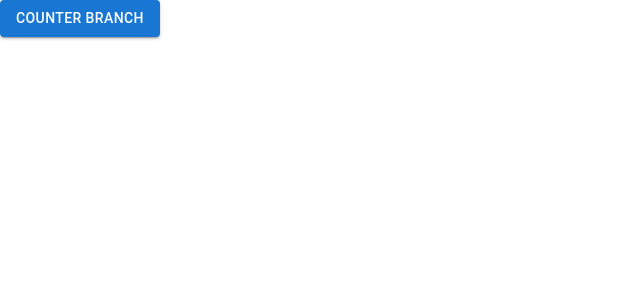
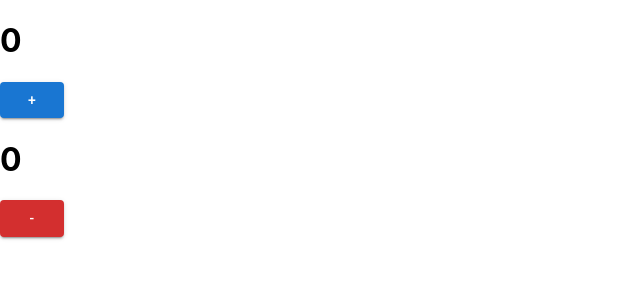
Before and after one commit to balaji1610/ReduxToolkit_Counter, a React (Create React App) app: page / in a window 1280 px wide. Shown: the top 300 px of the page, without its empty margins (0-640 px from the left). Built offline with nearby package versions, Linux system fonts and the light colour scheme.

Commit message:
add_counter

```diff
--- a/package.json
+++ b/package.json
@@ -6,11 +6,13 @@
     "@emotion/react": "^11.11.1",
     "@emotion/styled": "^11.11.0",
     "@mui/material": "^5.13.5",
+    "@reduxjs/toolkit": "^1.9.5",
     "@testing-library/jest-dom": "^5.16.5",
     "@testing-library/react": "^13.4.0",
     "@testing-library/user-event": "^13.5.0",
     "react": "^18.2.0",
     "react-dom": "^18.2.0",
+    "react-redux": "^8.1.0",
     "react-scripts": "5.0.1",
     "web-vitals": "^2.1.4"
   },
--- a/src/Counter/Counter.jsx
+++ b/src/Counter/Counter.jsx
@@ -1,10 +1,22 @@
 import { Button } from "@mui/material";
+import { useSelector, useDispatch } from "react-redux";
+import { increment } from "../features/counter/counterSlice";
+import SecondChildren from "./SecondChildren";
 export default function Counter() {
+  const count = useSelector((state) => state.counter.value);
+  const dispatch = useDispatch();
   return (
     <div>
-      <Button variant="contained" color="primary">
-        COUNTER BRANCH
+      <h1>{count}</h1>
+
+      <Button
+        variant="contained"
+        color="primary"
+        onClick={() => dispatch(increment("Balaji"))}
+      >
+        +
       </Button>
+      <SecondChildren />
     </div>
   );
 }
--- /dev/null
+++ b/src/Counter/SecondChildren.jsx
@@ -0,0 +1,14 @@
+import { Button } from "@mui/material";
+import { useSelector } from "react-redux";
+
+export default function SecondChildren() {
+  const up = useSelector((state) => state.counter.value);
+  return (
+    <div>
+      <h1>{up}</h1>
+      <Button variant="contained" color="error">
+        -
+      </Button>
+    </div>
+  );
+}
--- /dev/null
+++ b/src/app/store.js
@@ -0,0 +1,7 @@
+import { configureStore } from "@reduxjs/toolkit";
+import counterSlice from "../features/counter/counterSlice";
+export const store = configureStore({
+  reducer: {
+    counter: counterSlice,
+  },
+});
--- /dev/null
+++ b/src/features/counter/counterSlice.js
@@ -0,0 +1,20 @@
+import { createSlice } from "@reduxjs/toolkit";
+
+const initialState = {
+  value: 0,
+};
+
+export const counterSlice = createSlice({
+  name: "counter",
+  initialState,
+
+  reducers: {
+    increment: (state) => {
+      state.value += 1;
+    },
+  },
+});
+
+export const { increment } = counterSlice.actions;
+
+export default counterSlice.reducer;
--- a/src/index.js
+++ b/src/index.js
@@ -1,13 +1,17 @@
-import React from 'react';
-import ReactDOM from 'react-dom/client';
-import './index.css';
-import App from './App';
-import reportWebVitals from './reportWebVitals';
-
-const root = ReactDOM.createRoot(document.getElementById('root'));
+import React from "react";
+import ReactDOM from "react-dom/client";
+import "./index.css";
+import App from "./App";
+import reportWebVitals from "./reportWebVitals";
+import { store } from "./app/store";
+import { Provider } from "react-redux";
+const root = ReactDOM.createRoot(document.getElementById("root"));
 root.render(
   <React.StrictMode>
-    <App />
+    <Provider store={store}>
+      {" "}
+      <App />
+    </Provider>
   </React.StrictMode>
 );
 
```
Also changed, not shown: 1 other file (tests, documents, lock files or other folders).
